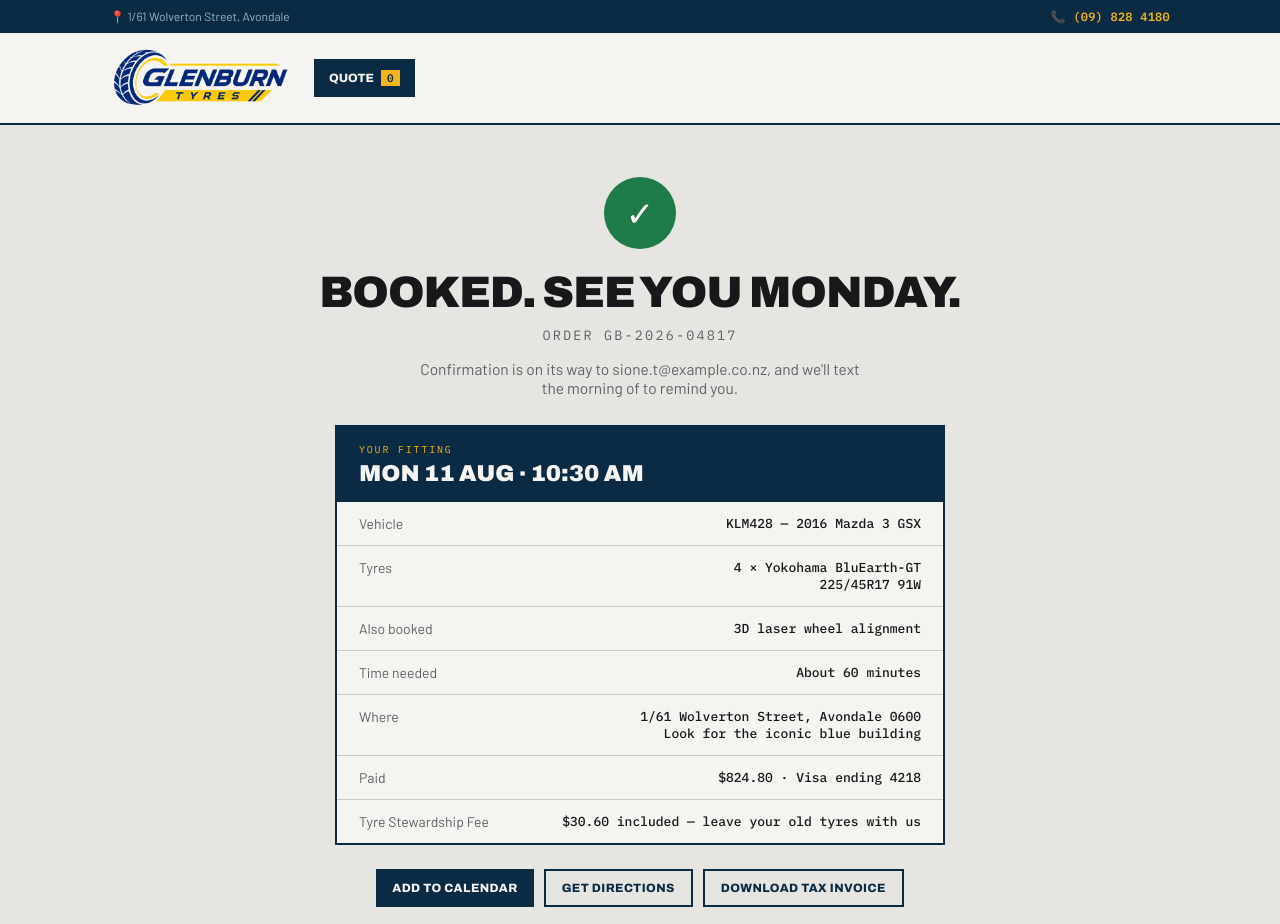
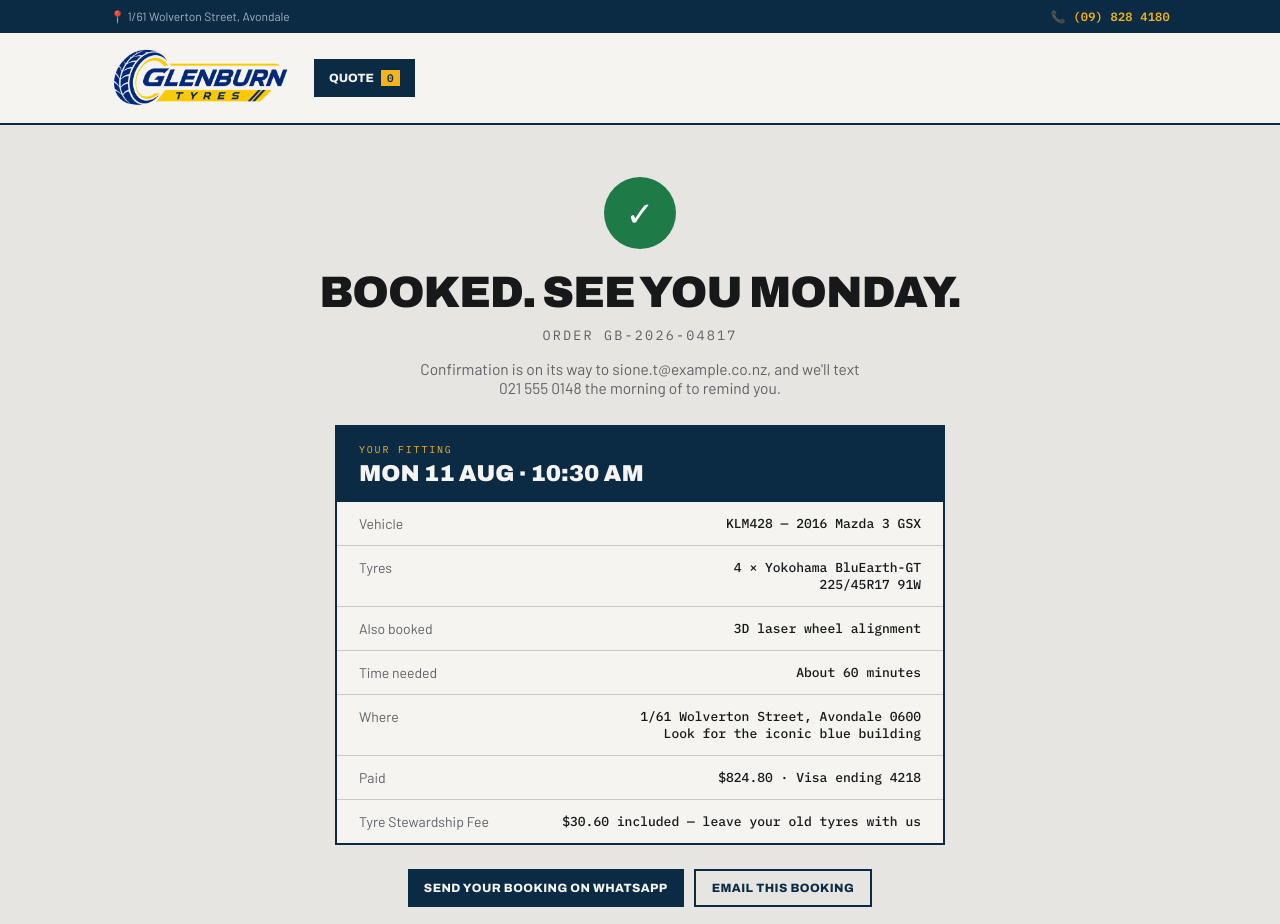
Before and after one commit to swadhinjit-credencesoft/glenburnweb, a Next.js app: page /confirmation in a window 1280 px wide. Shown: the top 924 px of the page. Built offline with nearby package versions, Linux system fonts and the light colour scheme.

Commit message:
quote  to  booking  and  when  confirm to whatsaap and  mail

```diff
--- a/src/components/features/checkout/CheckoutView.tsx
+++ b/src/components/features/checkout/CheckoutView.tsx
@@ -8,11 +8,34 @@
 import { setField, setPayment } from "@/store/slices/checkoutSlice";
 import { PAYMENT_OPTIONS } from "@/data/checkout";
 import { SITE } from "@/data/site";
+import { money } from "@/lib/format";
+import {
+  buildOrderMessage,
+  orderTotals,
+  slotTime,
+} from "@/lib/order";
 
 export default function CheckoutView() {
   const router = useRouter();
   const dispatch = useAppDispatch();
   const co = useAppSelector((s) => s.checkout);
+  const product = useAppSelector((s) => s.product);
+  const quote = useAppSelector((s) => s.quote);
+
+  const t = orderTotals(quote.items, product);
+  const orderMsg = buildOrderMessage({
+    checkout: co,
+    product,
+    quoteItems: quote.items,
+  });
+
+  const confirmBooking = () => {
+    if (!co.firstName.trim() || !co.lastName.trim() || !co.mobile.trim()) {
+      alert("Please enter your name and mobile number to confirm your booking.");
+      return;
+    }
+    router.push("/confirmation");
+  };
 
   const field = (name: Parameters<typeof setField>[0]["field"]) => ({
     value: co[name],
@@ -129,7 +152,7 @@
                         textTransform: "uppercase",
                       }}
                     >
-                      10:30 AM
+                      {slotTime(product.slotId)}
                     </div>
                     <p
                       style={{
@@ -184,10 +207,21 @@
             <button
               className="btn btn-p"
               style={{ width: "100%" }}
-              onClick={() => router.push("/confirmation")}
+              onClick={confirmBooking}
             >
-              Confirm booking — $824.80
+              Confirm booking — {money(t.total)}
             </button>
+            <p
+              style={{
+                fontSize: 12.5,
+                color: "var(--muted)",
+                marginTop: 11,
+                textAlign: "center",
+              }}
+            >
+              Booking saved — send it to Glenburn on WhatsApp or by email on
+              the next screen.
+            </p>
           </div>
 
           <aside className="summary">
--- a/src/components/features/checkout/ConfirmationView.tsx
+++ b/src/components/features/checkout/ConfirmationView.tsx
@@ -3,9 +3,24 @@
 import Topbar from "@/components/layout/Topbar";
 import SiteHeader from "@/components/layout/SiteHeader";
 import SiteFooter from "@/components/layout/SiteFooter";
+import { useAppSelector } from "@/store/hooks";
 import { CONFIRMATION_ROWS } from "@/data/confirmation";
+import {
+  buildOrderMessage,
+  mailtoUrl,
+  whatsappUrl,
+} from "@/lib/order";
 
 export default function ConfirmationView() {
+  const co = useAppSelector((s) => s.checkout);
+  const product = useAppSelector((s) => s.product);
+  const quote = useAppSelector((s) => s.quote);
+
+  const orderMsg = buildOrderMessage({
+    checkout: co,
+    product,
+    quoteItems: quote.items,
+  });
   return (
     <>
       <Topbar />
@@ -24,8 +39,8 @@
               color: "var(--muted)",
             }}
           >
-            Confirmation is on its way to sione.t@example.co.nz, and we&apos;ll
-            text the morning of to remind you.
+            {co.email.trim() ? `Confirmation is on its way to ${co.email.trim()}` : "Keep an eye on your inbox"}
+            {co.mobile.trim() ? `, and we'll text ${co.mobile.trim()} the morning of to remind you.` : " — text us if you'd like a reminder."}
           </p>
           <div className="confcard">
             <div className="ch">
@@ -48,10 +63,29 @@
               flexWrap: "wrap",
             }}
           >
-            <button className="btn btn-d btn-sm">Add to calendar</button>
-            <button className="btn btn-o btn-sm">Get directions</button>
-            <button className="btn btn-o btn-sm">Download tax invoice</button>
+            <a
+              className="btn btn-d btn-sm"
+              href={whatsappUrl(orderMsg)}
+              target="_blank"
+              rel="noopener noreferrer"
+            >
+              Send your booking on WhatsApp
+            </a>
+            <a className="btn btn-o btn-sm" href={mailtoUrl(orderMsg)}>
+              Email this booking
+            </a>
           </div>
+          <p
+            style={{
+              maxWidth: "46ch",
+              margin: "16px auto 0",
+              fontSize: 13,
+              color: "var(--muted)",
+            }}
+          >
+            Click one of the buttons above to send the booking details to
+            Glenburn Tyres so we can lock in your slot.
+          </p>
         </div>
       </div>
 
--- a/src/components/layout/SiteHeader.tsx
+++ b/src/components/layout/SiteHeader.tsx
@@ -39,9 +39,14 @@
             ))}
           </nav>
         )}
-        <button className="cartbtn">
+        <Link
+          href="/book"
+          className="cartbtn"
+          style={{ textDecoration: "none" }}
+          title="Book or request a quote"
+        >
           Quote <span className="cnt">{count}</span>
-        </button>
+        </Link>
         <button
           className={`mnavbtn${open ? " on" : ""}`}
           aria-label="Open menu"
--- a/src/data/site.ts
+++ b/src/data/site.ts
@@ -2,7 +2,10 @@
   name: "Glenburn Tyres",
   legalName: "Glenburn Tyre Service Ltd",
   phone: "(09) 828 4180",
-  phoneHref: "tel:+6498284180",
+  phoneHref: "tel:+9348632268",
+  // WhatsApp Business number, international format without "+" — update if
+  // the workshop uses a dedicated WhatsApp mobile rather than the landline.
+  waNumber: "9348632268",
   email: "info@glenburntyres.co.nz",
   address: "1/61 Wolverton Street",
   addressLine2: "Avondale, Auckland 0600",
--- /dev/null
+++ b/src/lib/order.ts
@@ -0,0 +1,110 @@
+import type { CheckoutState } from "@/data/checkout";
+import type { ProductState } from "@/data/product";
+import type { QuoteItem } from "@/data/quote";
+import { PAYMENT_OPTIONS } from "@/data/checkout";
+import { SITE } from "@/data/site";
+import { PDP_DETAIL } from "@/data/tyres";
+import { money } from "./format";
+
+export const ALIGNMENT_PRICE = 89;
+export const STEWARDSHIP_EACH = 7.65;
+
+// Fallback order line used when the visitor reaches /checkout directly
+// without adding tyres from the product page (matches the on-screen summary).
+const FALLBACK = {
+  qty: 4,
+  subtotal: 705.2,
+  line: "4 x Yokohama BluEarth-GT (225/45R17 91W)",
+};
+
+export interface OrderPayload {
+  checkout: CheckoutState;
+  product: ProductState;
+  quoteItems: QuoteItem[];
+}
+
+export interface OrderTotals {
+  qty: number;
+  subtotal: number;
+  alignment: number;
+  stewardship: number;
+  total: number;
+}
+
+export function orderTotals(
+  items: QuoteItem[],
+  product: ProductState
+): OrderTotals {
+  const hasItems = items.length > 0;
+  const qty = hasItems ? items.reduce((s, i) => s + i.qty, 0) : FALLBACK.qty;
+  const subtotal = hasItems
+    ? items.reduce((s, i) => s + i.qty * i.priceEach, 0)
+    : FALLBACK.subtotal;
+  const alignment = product.addons.alignment ? ALIGNMENT_PRICE : 0;
+  const stewardship = qty * STEWARDSHIP_EACH;
+  return {
+    qty,
+    subtotal,
+    alignment,
+    stewardship,
+    total: subtotal + alignment + stewardship,
+  };
+}
+
+export function slotTime(slotId: string): string {
+  return PDP_DETAIL.slots.find((s) => s.id === slotId)?.time ?? "To confirm";
+}
+
+export function slotLabel(slotId: string): string {
+  const slot = PDP_DETAIL.slots.find((s) => s.id === slotId);
+  return slot ? `${slot.day} · ${slot.time}` : "To be confirmed";
+}
+
+export function paymentLabel(id: string): string {
+  return PAYMENT_OPTIONS.find((p) => p.id === id)?.label ?? id;
+}
+
+function orderLines(items: QuoteItem[]): string {
+  if (items.length === 0) return FALLBACK.line;
+  return items
+    .map(
+      (i) =>
+        `${i.qty} x ${i.brand} ${i.name} ${i.size} @ ${money(
+          i.priceEach
+        )} = ${money(i.qty * i.priceEach)}`
+    )
+    .join("\n");
+}
+
+export function buildOrderMessage(p: OrderPayload): string {
+  const { checkout: c, product, quoteItems } = p;
+  const t = orderTotals(quoteItems, product);
+  const parts: Array<string | null> = [
+    "NEW BOOKING — Glenburn Tyres",
+    `Name: ${c.firstName.trim()} ${c.lastName.trim()}`.trim(),
+    `Mobile: ${c.mobile}`,
+    c.email.trim() ? `Email: ${c.email.trim()}` : null,
+    `Registration: ${c.registration.trim() || "—"}`,
+    `Fitting slot: ${slotLabel(product.slotId)}`,
+    "",
+    "Order:",
+    orderLines(quoteItems),
+    product.addons.alignment ? `+ 3D laser wheel alignment = ${money(ALIGNMENT_PRICE)}` : null,
+    "",
+    `Subtotal: ${money(t.subtotal)}`,
+    `Tyre Stewardship Fee (${t.qty} x ${money(STEWARDSHIP_EACH)}): ${money(t.stewardship)}`,
+    `Total: ${money(t.total)}`,
+    `Payment: ${paymentLabel(c.payment)}`,
+  ];
+  return parts.filter((l): l is string => l !== null).join("\n");
+}
+
+export function whatsappUrl(text: string): string {
+  return `https://wa.me/${SITE.waNumber}?text=${encodeURIComponent(text)}`;
+}
+
+export function mailtoUrl(text: string): string {
+  return `mailto:${SITE.email}?subject=${encodeURIComponent(
+    "New booking — Glenburn Tyres"
+  )}&body=${encodeURIComponent(text)}`;
+}
```
Also changed, not shown: 1 other file (tests, documents, lock files or other folders).
